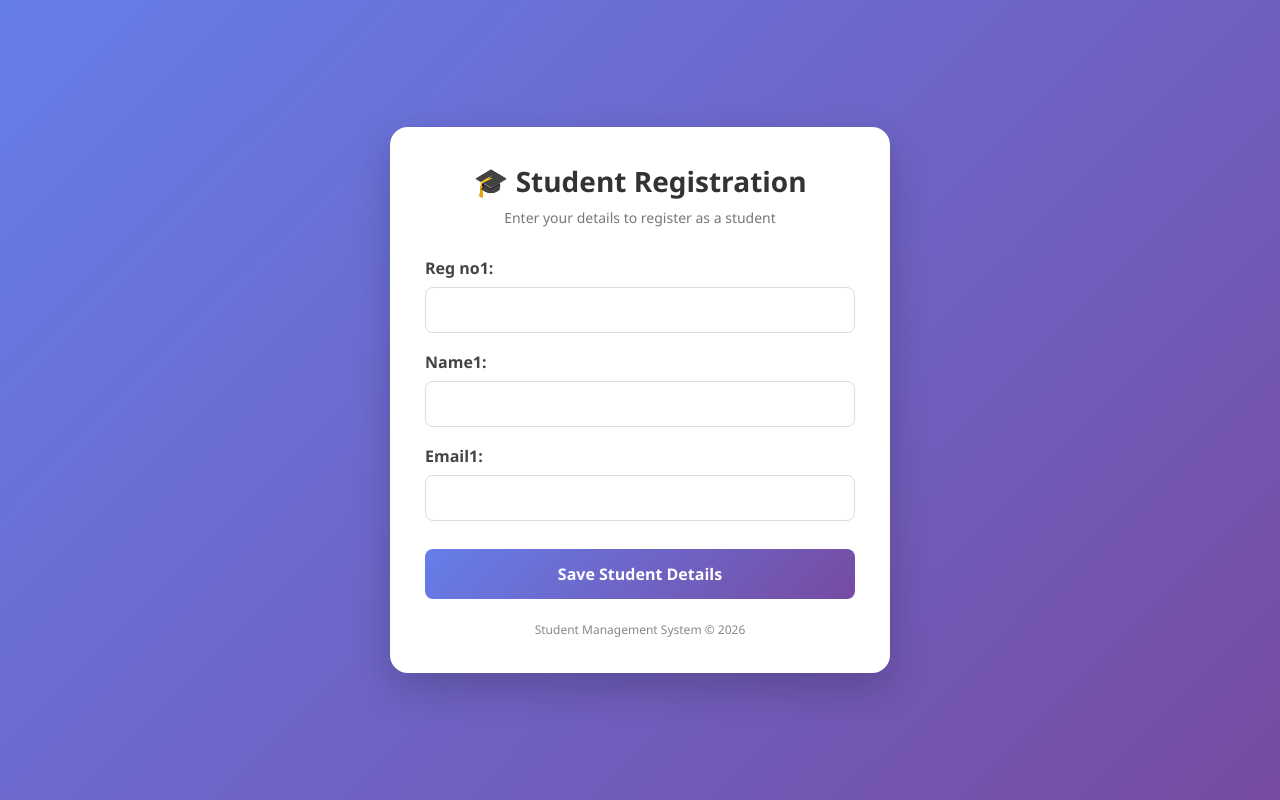
After one commit to ShettyChinmay07/python_full_stack, a Django app: page /add_form/ in a window 1280 px wide. The commit adds this page. Run offline with Django 5.2, Linux system fonts and the light colour scheme.

Commit message:
updated django project files

```diff
--- a/shettyproject/urls.py
+++ b/shettyproject/urls.py
@@ -22,4 +22,6 @@ urlpatterns = [
     path('home/', views.home,name='home page'),
     path('about/', views.about,name='about page'),
     path('contact/', views.contact,name='contact page'),
+    path('add/', views.forms1,name='add '),
+    path('add_form/', views.student_form_dj,name='add form ')
 ]
--- /dev/null
+++ b/student/forms.py
@@ -0,0 +1,6 @@
+from django import forms
+
+class Studentform_data(forms.Form):
+    reg_no1=forms.IntegerField()
+    name1=forms.CharField()
+    email1=forms.EmailField()
--- a/student/templates/about.html
+++ b/student/templates/about.html
@@ -2,7 +2,7 @@
 <head>
     <meta charset="UTF-8">
     <meta name="viewport" content="width=device-width, initial-scale=1.0">
-    <title>Contact page</title>
+    <title>About page</title>
 </head>
 
 <body>
--- /dev/null
+++ b/student/templates/studentformdata.html
@@ -0,0 +1,153 @@
+
+<!DOCTYPE html>
+<html lang="en">
+<head>
+    <meta charset="UTF-8">
+    <meta name="viewport" content="width=device-width, initial-scale=1.0">
+
+    <title>Student Registration</title>
+
+    <style>
+        * {
+            margin: 0;
+            padding: 0;
+            box-sizing: border-box;
+            font-family: 'Segoe UI', sans-serif;
+        }
+
+        body {
+            min-height: 100vh;
+            background: linear-gradient(135deg, #667eea, #764ba2);
+            display: flex;
+            justify-content: center;
+            align-items: center;
+            padding: 30px 15px;
+        }
+
+        .container {
+            width: 100%;
+            max-width: 500px;
+            background: white;
+            padding: 35px;
+            border-radius: 18px;
+            box-shadow: 0 15px 40px rgba(0, 0, 0, 0.2);
+        }
+
+        .header {
+            text-align: center;
+            margin-bottom: 30px;
+        }
+
+        .header h1 {
+            color: #333;
+            font-size: 28px;
+            margin-bottom: 8px;
+        }
+
+        .header p {
+            color: #777;
+            font-size: 14px;
+        }
+
+        form p {
+            margin-bottom: 18px;
+        }
+
+        form label {
+            display: block;
+            color: #444;
+            font-weight: 600;
+            margin-bottom: 8px;
+        }
+
+        form input,
+        form select,
+        form textarea {
+            width: 100%;
+            padding: 12px 14px;
+            border: 1px solid #ddd;
+            border-radius: 8px;
+            outline: none;
+            font-size: 15px;
+            transition: 0.3s;
+        }
+
+        form input:focus,
+        form select:focus,
+        form textarea:focus {
+            border-color: #667eea;
+            box-shadow: 0 0 5px rgba(102, 126, 234, 0.3);
+        }
+
+        form ul.errorlist {
+            color: #dc3545;
+            font-size: 13px;
+            margin: 5px 0;
+            padding-left: 20px;
+        }
+
+        .submit-btn {
+            width: 100%;
+            padding: 14px;
+            background: linear-gradient(135deg, #667eea, #764ba2);
+            color: white;
+            border: none;
+            border-radius: 8px;
+            font-size: 16px;
+            font-weight: bold;
+            cursor: pointer;
+            transition: 0.3s;
+            margin-top: 10px;
+        }
+
+        .submit-btn:hover {
+            transform: translateY(-2px);
+            box-shadow: 0 6px 15px rgba(102, 126, 234, 0.3);
+        }
+
+        .footer {
+            text-align: center;
+            margin-top: 22px;
+            color: #888;
+            font-size: 12px;
+        }
+
+        @media (max-width: 480px) {
+            .container {
+                padding: 25px 20px;
+            }
+
+            .header h1 {
+                font-size: 24px;
+            }
+        }
+    </style>
+</head>
+
+<body>
+
+    <div class="container">
+
+        <div class="header">
+            <h1>🎓 Student Registration</h1>
+            <p>Enter your details to register as a student</p>
+        </div>
+
+        <form method="POST">
+            {% csrf_token %}
+
+            {{ form.as_p }}
+
+            <button type="submit" class="submit-btn">
+                Save Student Details
+            </button>
+        </form>
+
+        <div class="footer">
+            Student Management System © 2026
+        </div>
+
+    </div>
+
+</body>
+</html>
--- a/student/views.py
+++ b/student/views.py
@@ -1,14 +1,65 @@
-from django.shortcuts import render
+
+from django.shortcuts import render, redirect
+from django.http import HttpResponse
+from .forms import Studentform_data
+from .models import Student_table
+
+
 def home(request):
-    data1={
-        'name':"Chinmay",
-        'age':19,
-        'department':"BCA"
+    data1 = {
+        'name': "Pratiksha",
+        'age': 19,
+        'department': "BCA"
     }
-    marks=[100,99,98]
-    return render(request, 'home.html',{'data1':data1, 'marks1':marks})
+
+    marks = [100, 99, 98]
+
+    return render(request, 'home.html', {
+        'data1': data1,
+        'marks1': marks
+    })
+
+
 def about(request):
     return render(request, 'about.html')
 
+
 def contact(request):
     return render(request, 'contact.html')
+
+
+def forms1(request):
+    if request.method == "POST":
+        reg_no = request.POST.get('reg_no')
+        name = request.POST.get('name')
+        marks = request.POST.get('marks')
+        email = request.POST.get('email')
+
+        Student_table.objects.create(
+            reg_no=reg_no,
+            name=name,
+            email=email,
+            marks=marks
+        )
+
+        return HttpResponse("Saved successfully!!")
+
+    return render(request, 'studentform.html')
+
+
+def student_form_dj(request):
+    if request.method == "POST":
+        form = Studentform_data(request.POST)
+
+        if form.is_valid():
+            return HttpResponse("Saved successfully!!")
+
+        else:
+            return render(request, 'student_form_data.html', {
+                'form': form
+            })
+
+    else:
+        form = Studentform_data()
+
+    return render(request, 'studentformdata.html', {'form': form})
```
Also changed, not shown: student/models.py (+9 -1 lines), student/templates/studentform.html (added, +33 -0 lines), student/migrations/0001_initial.py (added).
